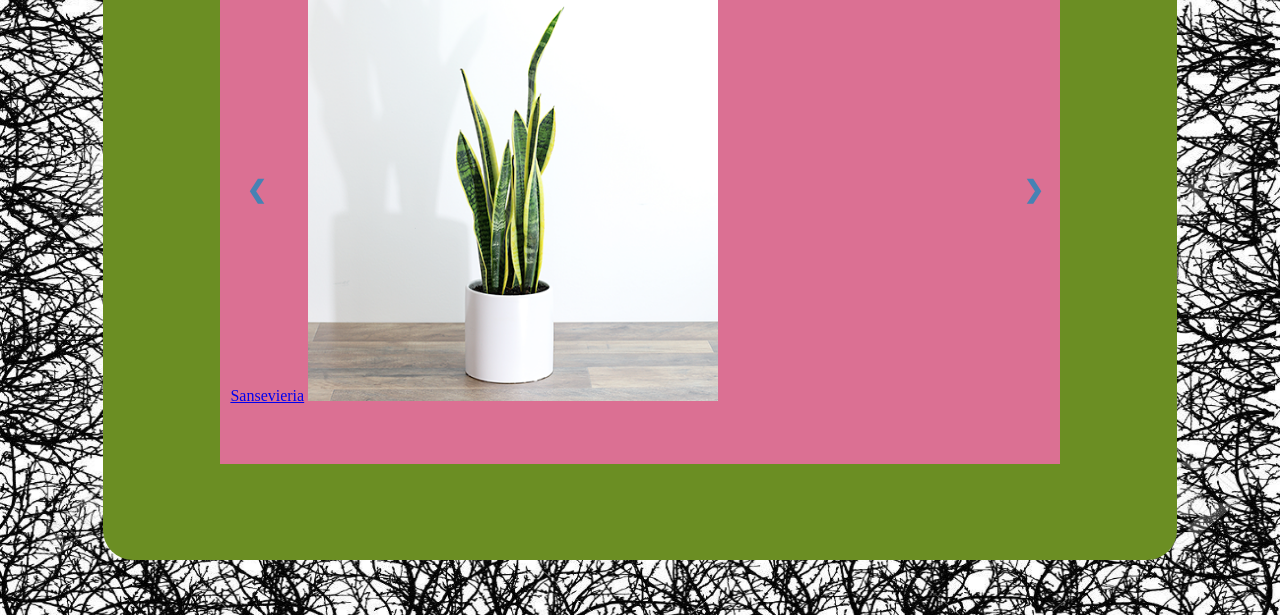
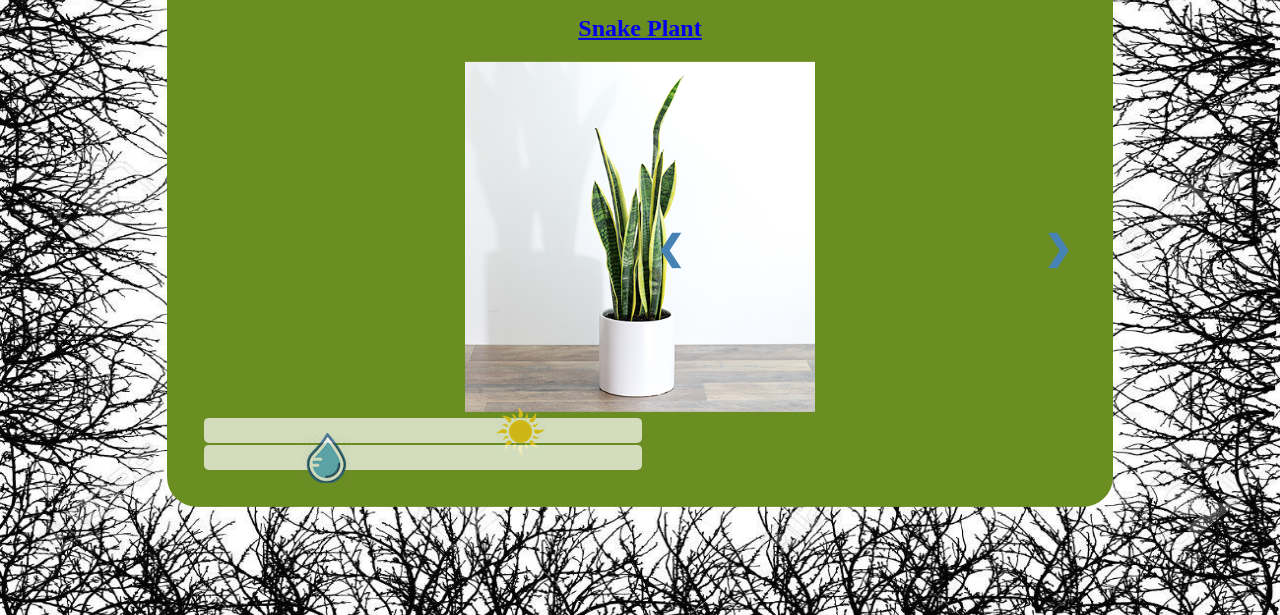
Before and after one commit to ani-ghazaryan/ani-ghazaryan.github.io, a plain HTML site: page carousel.html in a window 1280 px wide. Shown: the part 185-800 px from the top of the page. Drawn offline with Linux system fonts and the light colour scheme.

Commit message:
Draft of Carousel

```diff
--- a/carousel.css
+++ b/carousel.css
@@ -7,10 +7,10 @@ body {
 
 .main-container {
     border: 10px solid transparent;
-    width: 80%;
-    min-width: 400px;
-    height: 80%;
-    min-height: 500px;
+    width: 70%;
+    /*min-width: 400px;*/
+    /*height: 70%;
+    min-height: 500px;*/
     padding: 15px;
     position: absolute;
     margin: 0 auto;
@@ -27,62 +27,40 @@ h1 {
     text-align: center;
 }
 
-/* Slideshow container*/
 .slideshow-container {
-  width: 80%;
-  height: 80%;
+  width: auto;
+  height: auto;
   position: relative;
   margin: 0 auto;
-  background-color: palevioletred;
   align-content: center;
   padding: 10px 10px;
+  display: block;
+  text-align: center;
 }
 
-/* Hide the images by default */
-.slideshow-container .mySlides {
-  display: block;
-  align-content: center;
+h2 {
+  text-align: center;
 }
 
-/* Next & previous buttons */
 .prev, .next {
   cursor: pointer;
   position: absolute;
-  top: 250px;
+  top: 50%;
   width: auto;
   margin-top: -22px;
   padding: 16px;
   color: steelblue;
   font-weight: bold;
-  font-size: 24px;
+  font-size: 34px;
   transition: 0.6s ease;
   border-radius: 0 3px 3px 0;
   user-select: none;
 }
 
-/* Position the "next button" to the right */
 .next {
   right: 0;
-  border-radius: 3px 0 0 3px;
 }
 
-/* On hover, add a black background color with a little bit see-through */
-.prev:hover, .next:hover {
-  background-color: rgba(0,0,0,0.8);
-}
-
-/* Caption text */
-.main-container .slideshow-container .text {
-  color: salmon;
-  font-size: 15px;
-  padding: 8px 12px;
-  position: absolute;
-  bottom: 8px;
-  width: 50px;
-  text-align: center;
-}
-
-/* Fading animation */
 .fade {
   -webkit-animation-name: fade;
   -webkit-animation-duration: 1.5s;
@@ -99,3 +77,41 @@ h1 {
   from {opacity: .4}
   to {opacity: 1}
 }
+
+.mySlides.fade input {
+  -webkit-appearance: none;
+  width: 50%;
+  height: 25px;
+  border-radius: 5px;
+  opacity: 0.7;
+  -webkit-transition: .2s;
+  transition: opacity .2s;
+  display: table-cell;
+  vertical-align: middle;
+  text-align: center;
+
+}
+
+/*.mySlides.fade input:hover {
+  opacity: 1;
+}*/
+
+.mySlides.fade input#sun::-webkit-slider-thumb {
+  -webkit-appearance: none;
+  appearance: none;
+  width: 50px;
+  height: 50px;
+  border: 0;
+  background: url('./sun.png');
+  cursor: pointer;
+}
+
+.mySlides.fade input#water::-webkit-slider-thumb {
+  -webkit-appearance: none;
+  appearance: none;
+  width: 50px;
+  height: 50px;
+  border: 0;
+  background: url('./water.png');
+  cursor: pointer;
+}
--- a/carousel.html
+++ b/carousel.html
@@ -10,23 +10,31 @@
         <div class="slideshow-container">
 
             <div class="mySlides fade">
-              <a id = "link" href="https://en.wikipedia.org/wiki/Sansevieria" target="_blank">Sansevieria</a>
-              <img id = "image" src="./sansevieria.png" style="width:50%">
+              <h2><a id = "link" href="https://en.wikipedia.org/wiki/Sansevieria" target="_blank">Snake Plant</a></h2>
+              <img id = "image" src="./sansevieria.png" style="width:40%">
+              <input type="range" min="1" max="5" value="4" class="slider" id="sun">
+              <input type="range" min="1" max="5" value="2" class="slider" id="water">
             </div>
 
             <div class="mySlides fade">
-                <a id = "link" href="https://en.wikipedia.org/wiki/Ficus" target="_blank">Ficus</a>
-                <img id = "image" src="./ficus.jpg" style="width:50%">
+                <h2><a id = "link" href="https://en.wikipedia.org/wiki/Ficus_elastica" target="_blank">Rubber Plant</a></h2>
+                <img id = "image" src="./ficus.jpg" style="width:40%">
+                <input type="range" min="1" max="5" value="4" class="slider" id="sun">
+                <input type="range" min="1" max="5" value="4" class="slider" id="water">
             </div>
 
             <div class="mySlides fade">
-                <a id = "link" href="https://en.wikipedia.org/wiki/Dracaena_(plant)" target="_blank">Dracena</a>
-                <img id = "image" src="./dracena.jpg" style="width:50%">
+                <h2><a id = "link" href="https://en.wikipedia.org/wiki/Dracaena_(plant)" target="_blank">Dragon Tree</a></h2>
+                <img id = "image" src="./dracena.jpg" style="width:40%">
+                <input type="range" min="1" max="5" value="1" class="slider" id="sun">
+                <input type="range" min="1" max="5" value="2" class="slider" id="water">
             </div>
 
             <div class="mySlides fade">
-                <a id = "link"href="https://en.wikipedia.org/wiki/Spathiphyllum" target="_blank">Spathiphyllum</a>
-                <img id = "image" src="./spathiphyllum.jpg" style="width:50%">
+                <h2><a id = "link"href="https://en.wikipedia.org/wiki/Spathiphyllum" target="_blank">Peace Lily</a></h2>
+                <img id = "image" src="./spathiphyllum.jpg" style="width:40%">
+                <input type="range" min="1" max="5" value="4" class="slider" id="sun">
+                <input type="range" min="1" max="5" value="4" class="slider" id="water">
             </div>
 
             <a class="prev" onclick="plusSlides(-1)">&#10094;</a>
--- a/carousel.js
+++ b/carousel.js
@@ -14,15 +14,19 @@ function currentSlide(n) {
 function showSlides(n) {
   var i;
   var slides = document.getElementsByClassName("mySlides");
-  var dots = document.getElementsByClassName("dot");
+  // write here about sliders - sun and water
+  //var dots = document.getElementsByClassName("dot");
   if (n > slides.length) {slideIndex = 1}
   if (n < 1) {slideIndex = slides.length}
   for (i = 0; i < slides.length; i++) {
       slides[i].style.display = "none";
   }
-  for (i = 0; i < dots.length; i++) {
-      dots[i].className = dots[i].className.replace(" active", "");
-  }
+
+  // write here about sun and water
+  // for (i = 0; i < dots.length; i++) {
+  //     dots[i].className = dots[i].className.replace(" active", "");
+  // }
   slides[slideIndex-1].style.display = "block";
-  dots[slideIndex-1].className += " active";
+  // here as well
+  //dots[slideIndex-1].className += " active";
 }
```
Also changed, not shown: sun.png (added), water.jpg (added), water.png (added).
